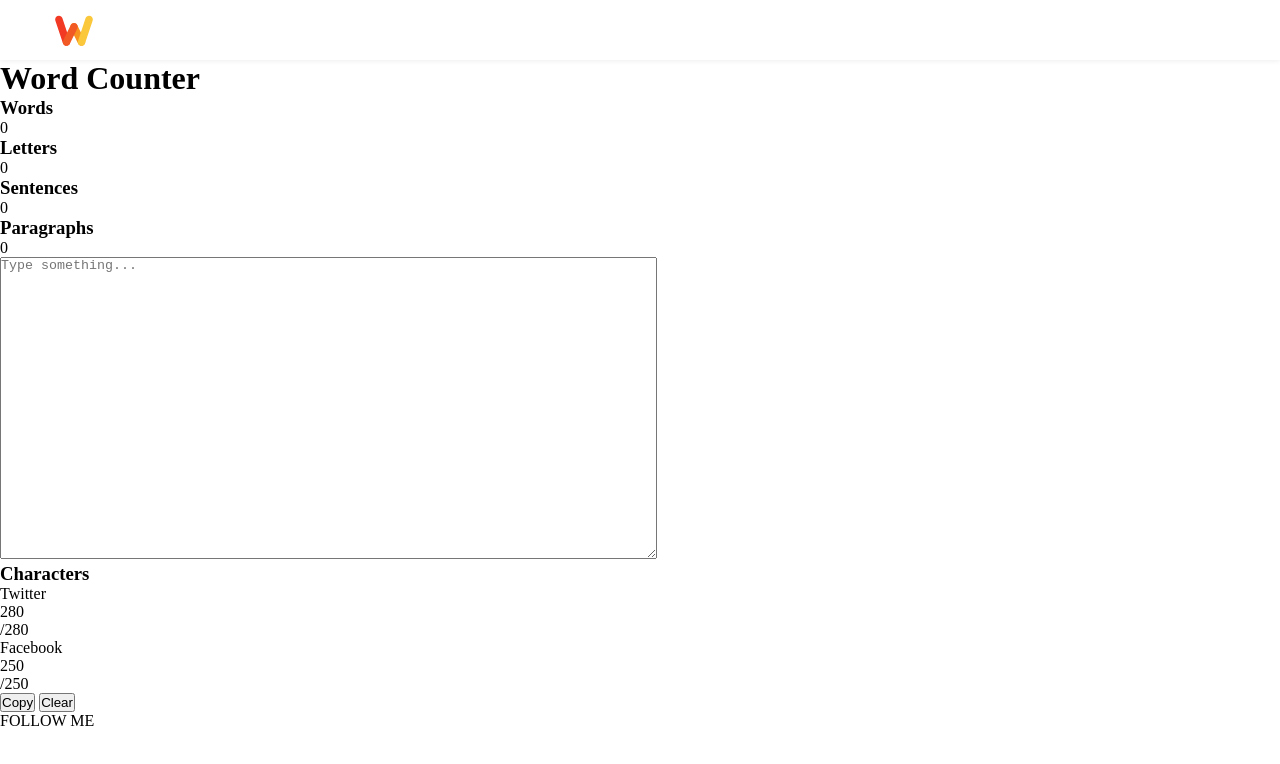
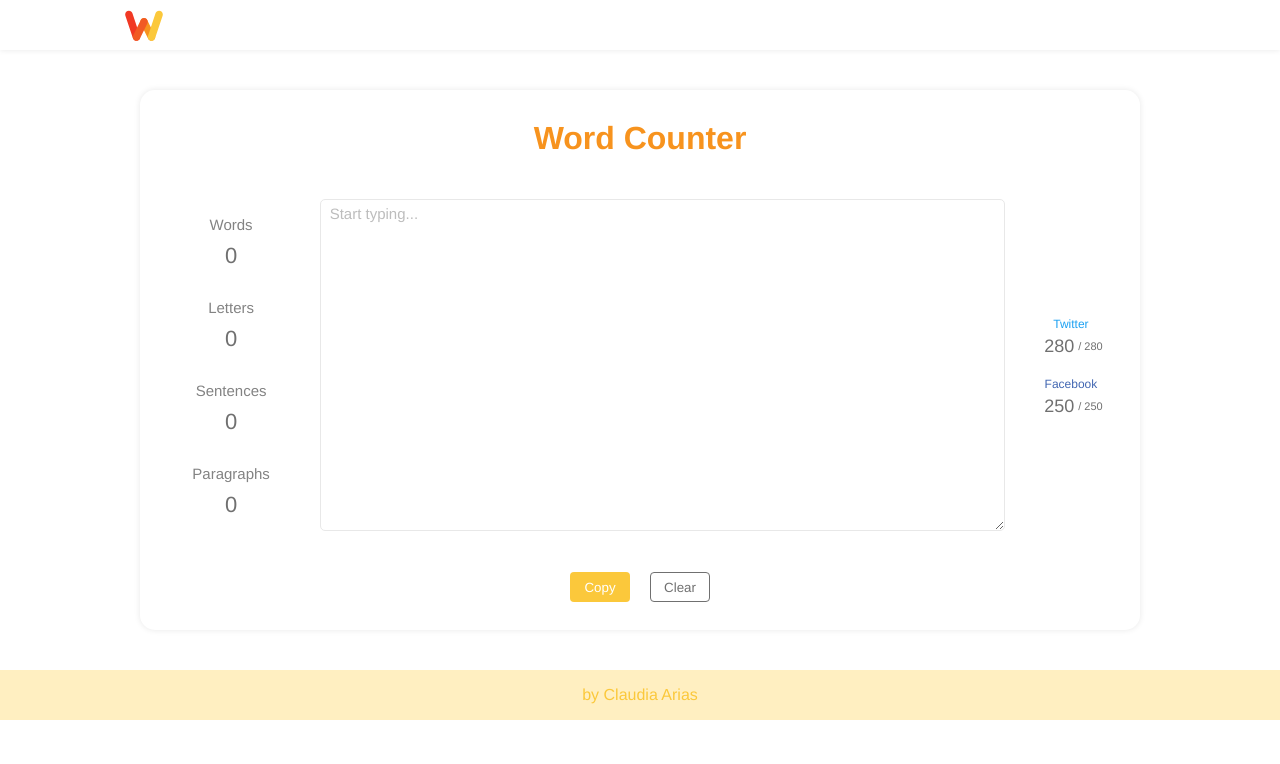
Before and after one commit to xClaudiaArias/wordcounter, a plain HTML site: page index.html in a window 1280 px wide. Drawn offline with nearby package versions, Linux system fonts and the light colour scheme.

Commit message:
Complete

```diff
--- a/css/main.css
+++ b/css/main.css
@@ -2,10 +2,11 @@
     margin: 0;
     padding: 0;
     box-sizing: border-box;
+    font-family: Helvetica, Arial, sans-serif;
 }
 nav {
     width: 100vw;
-    height: 60px;
+    height: 50px;
     display: flex;
     justify-content: flex-start;
     align-items: center;
@@ -16,5 +17,161 @@ nav {
     width: 48px;
     height: 48px;
     padding: 5px;
-    margin-left: 50px; /* MARGIN */
+    margin-left: 120px; /* MARGIN */
 }
+
+
+/* MAIN */
+
+main {
+    width: 1200px;
+    margin: 0 auto;
+    height: 620px; /* change this */
+    display: flex;
+    justify-content: center;
+    align-items: center;
+}
+
+#container {
+    margin: -70px 0;
+    height: 540px;
+    width: 1000px;
+    border-radius: 15px;
+    box-shadow: 0 0 6px #e8e8e8;
+}
+
+#container h1 {
+    text-align: center;
+    padding: 30px 0 10px;
+    color: #F7931E;
+}
+
+#container #main-area {
+    /* background-color: green; */
+    width: inherit;
+    display: flex;
+    justify-content: space-around;
+    align-items: center;
+    height: 400px;
+    text-align: center;
+    padding: 10px 20px;
+}
+
+
+#stats div {
+    padding: 15px;
+}
+
+h3 {
+    color: #838383;
+    font-size: 15px;
+    font-weight: 100;
+}
+
+.number {
+    color: #707070;
+    font-size: 22px;
+    padding-top: 10px;
+}
+
+#text-area {
+    border-radius: 5px;
+    border: 1px solid #e8e8e8;
+}
+
+#text-area::placeholder {
+    font-size: 15px;
+    padding: 5px;
+    color: #bdbdbd;
+    font-weight: 100;
+}
+
+#twitter,
+#facebook {
+    padding: 10px 0;
+}
+
+#twitter h4,
+#facebook h4 {
+    font-size: 12px;
+    padding-bottom: 5px;
+    font-weight: 200;
+}
+
+#twitter h4 {
+    color: #1DA1F2;
+}
+
+#facebook h4 {
+    color: #4267B2;
+}
+
+#twitter div,
+#facebook div {
+    display: flex;
+}
+
+#twitter-num,
+#facebook-num {
+    padding-left: 5px;
+    color: #707070;
+    font-size: 18px;
+}
+
+#twitter-light-num,
+#facebook-light-num {
+    font-size: 11px;
+    padding: 4px 0 0 4px;
+    color: #707070;
+    font-weight: 100;
+}
+
+#btns {
+    height: 40px;
+    display: flex;
+    justify-content: center;
+    align-items: center;
+}
+
+#copy {
+    border: none;
+    background-color: #FBC83B;
+    width: 60px;
+    height: 30px;
+    border-radius: 4px;
+    color: white;
+}
+
+#copy:hover {
+    background-color: #ffde84;
+    color: #F7931E;
+}
+
+#clear {
+    border: 1px solid #707070;
+    background-color: #ffffff;
+    width: 60px;
+    height: 30px;
+    border-radius: 4px;
+    color: #707070;
+    margin-left: 20px;
+}
+
+#clear:hover {
+    background-color: #707070;
+    color: #ffffff;
+}
+
+
+/* FOOTER */
+
+footer {
+    width: 100vw;
+    background-color: #ffefc1;
+    height: 50px;
+    text-align: center;
+    color: #fbc83b;
+    display: flex;
+    justify-content: center;
+    align-items: center;
+}
--- a/index.html
+++ b/index.html
@@ -37,24 +37,23 @@
                 </div>
 
                 <div id="text-container">
-                    <textarea name="text-area" id="text-area" cols="80" rows="20" placeholder="Type something..."></textarea>
+                    <textarea name="text-area" id="text-area" cols="90" rows="22" placeholder=" Start typing... "></textarea>
                 </div>
 
                 <div id="characters">
-                    <h3>Characters</h3>
                     <div id="character-container">
                         <div id="twitter">
-                            <p>Twitter</p>
+                            <h4>Twitter</h4>
                             <div>
                                 <p id="twitter-num">280</p>
-                                <p>/280</p>
+                                <p id="twitter-light-num" >/ 280</p>
                             </div>
                         </div>
                         <div id="facebook">
-                            <p>Facebook</p>
+                            <h4>Facebook</h4>
                             <div>
                                 <p id="facebook-num">250</p>
-                                <p>/250</p>
+                                <p id="facebook-light-num">/ 250</p>
                             </div>
                         </div>
                     </div>
@@ -73,7 +72,9 @@
         </div>
     </main>
 
-    <footer>FOLLOW ME</footer>
+    <footer>
+        <span>by Claudia Arias</span>
+    </footer>
 
 
 
--- a/js/scripts.js
+++ b/js/scripts.js
@@ -48,6 +48,10 @@ $("#text-area").on('keydown', function(e) {
             $('#paragraphs-num').text(""  + paraLength)
         }
 
+        if (e.target.value.length === 0){
+            $('#paragraphs-num').text("0")
+        }
+
         //  twitter
         let removeTwitterNum = twitterNum - parseInt($('#letters-num').text())
 
@@ -58,7 +62,7 @@ $("#text-area").on('keydown', function(e) {
             $('#twitter-num').text("280")
         } else if ((removeTwitterNum > 0)) {
             $('#twitter-num').text("" + $('#letters-num').text())
-            $("#twitter-num").css("color", "black")
+            $("#twitter-num").css("color", "#707070")
         }
 
         if (e.target.value.length == 0){
@@ -77,7 +81,7 @@ $("#text-area").on('keydown', function(e) {
             $('#facebook-num').text("250")
         } else if ((removefacebookNum > 0)) {
             $('#facebook-num').text("" + $('#letters-num').text())
-            $("#facebook-num").css("color", "black")
+            $("#facebook-num").css("color", "#707070")
         }
 
         if (e.target.value.length == 0){
```
